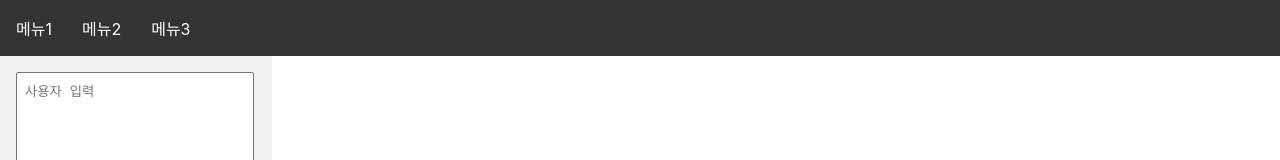
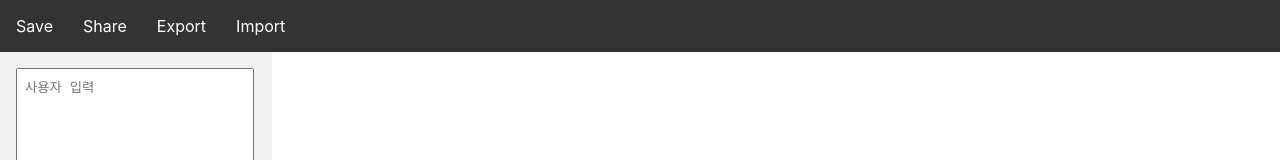
Before and after one commit to CapstoneDe/MK_T, a React (Create React App) app: page / in a window 1280 px wide. Shown: the top 160 px of the page. Built offline with nearby package versions, Linux system fonts and the light colour scheme.

Commit message:
메뉴명 영어로 변경

```diff
--- a/src/NavBar.js
+++ b/src/NavBar.js
@@ -18,9 +18,10 @@ const MenuWrapper = styled.div`
 const NavBar = () => {
   return (
     <NavBarWrapper>
-      <MenuWrapper>{"메뉴1"}</MenuWrapper>
-      <MenuWrapper>{"메뉴2"}</MenuWrapper>
-      <MenuWrapper>{"메뉴3"}</MenuWrapper>
+      <MenuWrapper>{"Save"}</MenuWrapper>
+      <MenuWrapper>{"Share"}</MenuWrapper>
+      <MenuWrapper>{"Export"}</MenuWrapper>
+      <MenuWrapper>{"Import"}</MenuWrapper>
     </NavBarWrapper>
   );
 };
```
